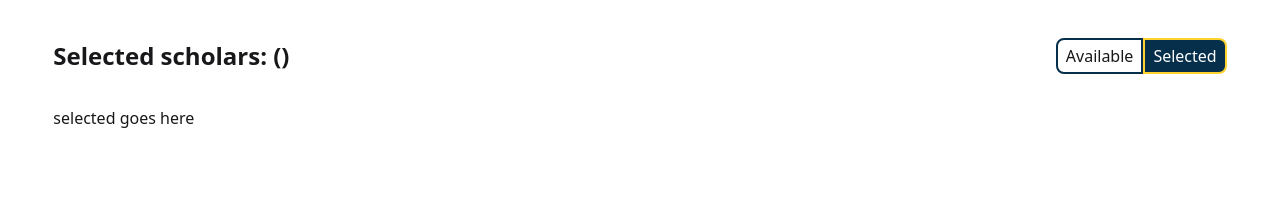
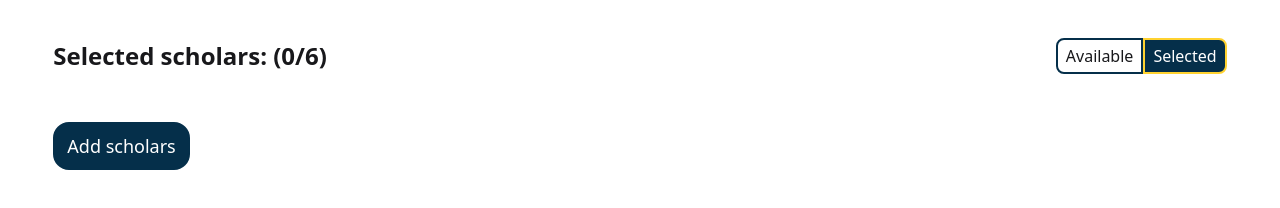
Before and after one commit to hsrokon/scholar-hub, a React (Vite) app: page / in a window 1280 px wide. Both pictures are taken after a click on the button "Selected". Shown: the part 366-574 px from the top of the page. Built offline with nearby package versions, Linux system fonts and the light colour scheme.

Commit message:
selected scholar added and designed

```diff
--- a/src/components/scholar/Scholar.jsx
+++ b/src/components/scholar/Scholar.jsx
@@ -1,6 +1,6 @@
 
 
-const Scholar = ({scholar}) => {
+const Scholar = ({scholar, handleSelect}) => {
     const {fullName, origin, currentCountry, category, description, languages, availability, pricing, image} = scholar;
 
     return (
@@ -38,7 +38,7 @@ const Scholar = ({scholar}) => {
 
                 <div className="card-actions justify-end">
                 <button className="badge badge-outline border-2 border-sky-950 hover:bg-sky-950 hover:text-white hover:border-amber-300 px-2 py-3">Pricing: {pricing}</button>
-                <button className="badge badge-outline border-2 border-sky-950 hover:bg-sky-950 hover:text-white hover:border-amber-300 px-2 py-3">Select</button>
+                <button className="badge badge-outline border-2 border-sky-950 hover:bg-sky-950 hover:text-white hover:border-amber-300 px-2 py-3" onClick={()=>handleSelect(scholar)}>Select</button>
                 </div>
             </div>
         </div>
--- a/src/components/scholars/Scholars.jsx
+++ b/src/components/scholars/Scholars.jsx
@@ -1,12 +1,19 @@
 import { useEffect, useState } from "react";
 import Scholar from "../scholar/Scholar";
-import Selected from "../selected/Selected";
+import Selected from "../selectedScholars/SelectedScholars";
+import SelectedScholars from "../selectedScholars/SelectedScholars";
 
 const Scholars = () => {
 
     const [scholars, setScholars] = useState([]);
 
     const [activeTab, setActiveTab] = useState('available');
+
+    const [selected, setSelected] = useState([]);
+
+    const handleSelect = scholar => {
+        setSelected([...selected, scholar]);
+    }
 
     useEffect(()=>{
         fetch('data.json')
@@ -17,7 +24,7 @@ const Scholars = () => {
         <div className="mt-20 lg:my-10">
             <div className="flex flex-col gap-1.5 lg:gap-0 lg:flex-row items-center justify-between my-8">
                 <h2 className="text-lg lg:text-2xl font-bold">
-                    {activeTab==='available'? `Available scholars : (${scholars.length})` : `Selected scholars: ()`}
+                    {activeTab==='available'? `Available scholars : (${scholars.length})` : `Selected scholars: (${selected.length}/6)`}
                 </h2>
                 <div>
                     <button
@@ -34,12 +41,27 @@ const Scholars = () => {
                 {
                     scholars.map(scholar => <Scholar
                         key={scholar.id}
-                        scholar={scholar}></Scholar>)
+                        scholar={scholar}
+                        handleSelect={handleSelect}></Scholar>)
                 }
-            </div>) : <Selected></Selected>}
+            </div>) : <SelectedScholars
+                        selected={selected}
+                        ></SelectedScholars>}
 
         </div>
     );
 };
 
+//To add conditional class
+//1-wrap with {}
+//2-use backtick ``
+//3-classes appear normally without ""
+//4-them ${...condition.. ? "..classes in normal flow.." : "classes that overwrite but necessarily default" }
+//then 2 close and then 1
+
+//Conditional jsx rendering
+//1-wrap with {}
+//2- ternary or other condition then traditional backtick use
+//ex: {activeTab==='available'? `Available scholars : (${scholars.length})` : `Selected scholars: ()`}
+
 export default Scholars;
--- a/src/components/selected/Selected.jsx
+++ /dev/null
@@ -1,11 +0,0 @@
-
-
-const Selected = () => {
-    return (
-        <div>
-            <h1>selected goes here</h1>
-        </div>
-    );
-};
-
-export default Selected;
--- /dev/null
+++ b/src/components/selectedScholar/SelectedScholar.jsx
@@ -0,0 +1,23 @@
+import { MdDeleteForever } from "react-icons/md";
+
+const SelectedScholar = ({selectedScholar}) => {
+
+const {fullName, image, category} = selectedScholar;
+
+    return (
+        <div className="border-2 border-amber-500 flex justify-between items-center px-4 py-2 rounded-2xl">
+            <div className="flex gap-4">
+                <div className="w-32 h-24">
+                    <img className="w-full h-full object-cover rounded-xl" src={image} alt={fullName} />
+                </div>
+                <div className="flex flex-col">
+                    <h1 className="text-xl font-semibold">{fullName}</h1>
+                    <p>{category}</p>
+                </div>
+            </div>
+            <button className="cursor-pointer"><MdDeleteForever className="text-red-600 size-6" /></button>
+        </div>
+    );
+};
+
+export default SelectedScholar;
--- /dev/null
+++ b/src/components/selectedScholars/SelectedScholars.jsx
@@ -0,0 +1,20 @@
+import SelectedScholar from "../selectedScholar/SelectedScholar";
+
+
+const SelectedScholars = ({selected}) => {
+    return (
+        <div >
+            <div className="flex flex-col gap-1.5">
+                {
+                    selected.map(selectedScholar=> <SelectedScholar
+                        key={selectedScholar.id}
+                        selectedScholar={selectedScholar}
+                    ></SelectedScholar>)
+                }
+            </div>
+            <button className="border-2 my-4 border-sky-950 bg-sky-950 hover:bg-sky-900 hover:border-amber-300 px-3 py-2 rounded-2xl text-lg text-white">Add scholars</button>
+        </div>
+    );
+};
+
+export default SelectedScholars;
```
